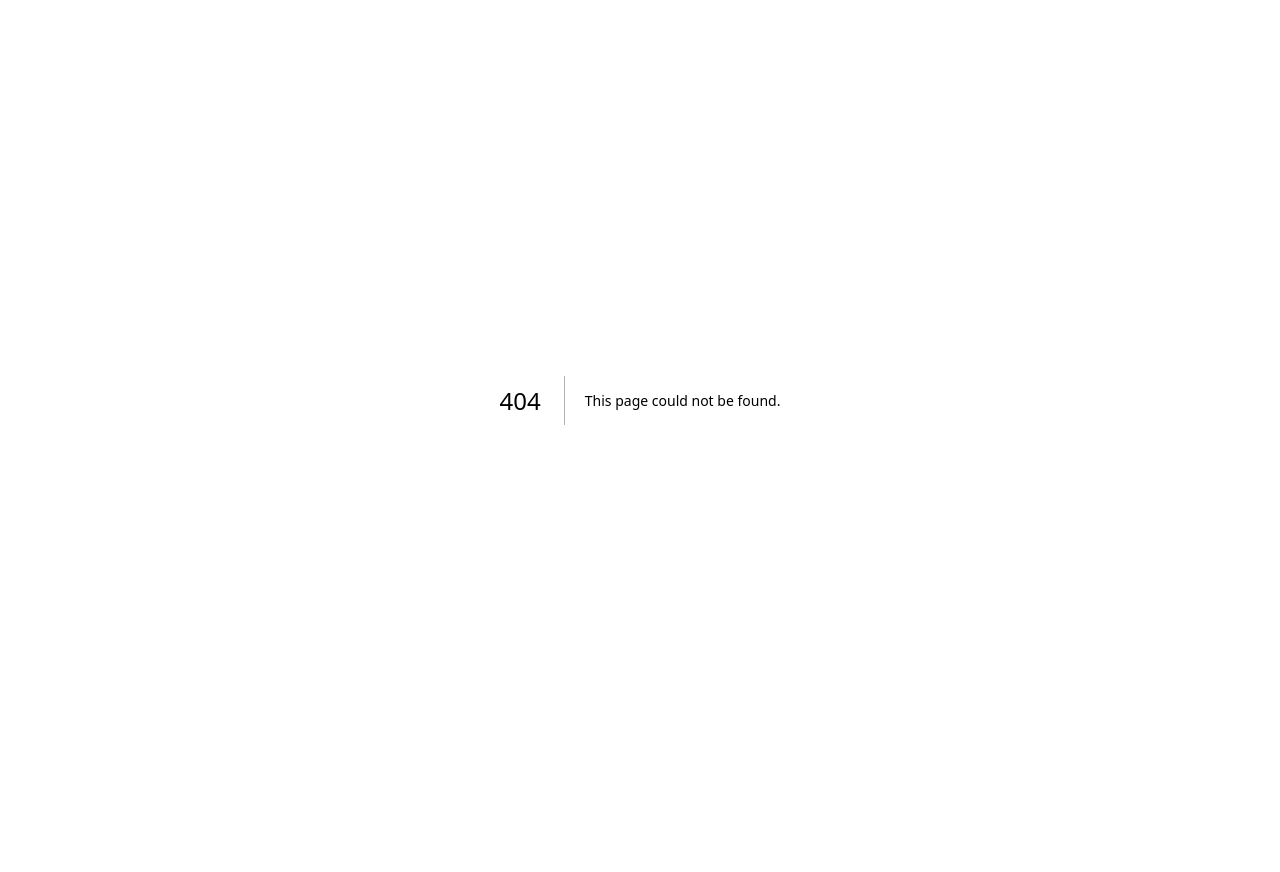
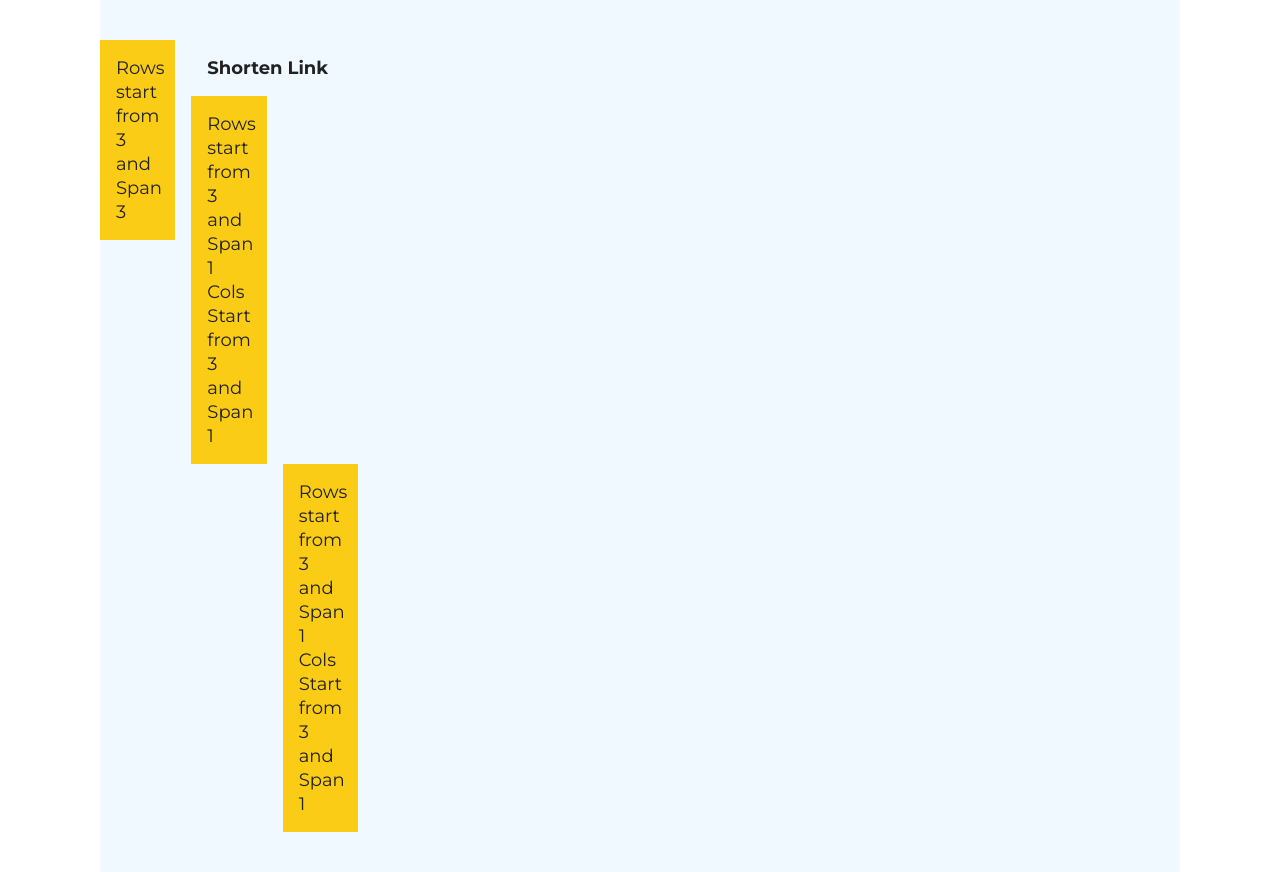
Before and after one commit to ARenewalAgent-ITS/ara5-frontend, a Next.js app: page /sandbox in a window 1280 px wide. Before the commit this address had no page. Before the commit the page ends 800 px from the top, so only its background shows below. Built offline with nearby package versions, Linux system fonts and the light colour scheme.

Commit message:
feat: add grid cell components

```diff
--- /dev/null
+++ b/src/app/sandbox/page.tsx
@@ -0,0 +1,49 @@
+import Cell from '@/components/Cell';
+import Grid from '@/components/Grid';
+import Typography from '@/components/Typography';
+
+export default function GridPage() {
+  return (
+    <div className='bg-white'>
+      <Grid className='bg-sky-50 py-10 min-h-screen'>
+        {/* <Cell cols="5_3" rows='3_3' className='bg-blue-200'>
+          <Typography weight='bold' className=" text-6xl p-4 w-full h-full bg-blue-200">
+            ARA 5.0
+          </Typography>
+        </Cell> */}
+        <Cell rows='1_3' className='bg-yellow-400 p-4'>
+          <Typography as='h1'>Rows start from 3 and Span 3 </Typography>
+        </Cell>
+        <Cell cols='2_1' rows='2_4' className='bg-yellow-400 p-4'>
+          <Typography as='h1'>Rows start from 3 and Span 1 </Typography>
+          <Typography as='h1'>Cols Start from 3 and Span 1</Typography>
+        </Cell>
+        <Cell cols='3_1' rows='8_4' className='bg-yellow-400 p-4'>
+          <Typography as='h1'>Rows start from 3 and Span 1 </Typography>
+          <Typography as='h1'>Cols Start from 3 and Span 1</Typography>
+        </Cell>
+        {/* <Cell cols="4_1" rows='6_4' className="bg-yellow-400 p-4">
+          <Typography as="h1">Rows start from 3 and Span 1 </Typography>
+          <Typography as="h1">Cols Start from 3 and Span 1</Typography>
+        </Cell> */}
+
+        <Cell cols='2_3' className=' p-4 '>
+          <Typography className='font-bold text-[33.28px]' as='h1'>
+            Shorten Link
+          </Typography>
+        </Cell>
+      </Grid>
+      {/* <Grid className="">
+        <Cell cols="4_full">
+          <Typography>araaaa</Typography>
+        </Cell>
+        <Cell cols="1_full">
+          <Typography>araaaaa</Typography>
+        </Cell>
+        <Cell cols="5_full">
+          <Typography>araaaaaaa</Typography>
+        </Cell>
+      </Grid> */}
+    </div>
+  );
+}
--- /dev/null
+++ b/src/components/Cell.tsx
@@ -0,0 +1,54 @@
+import * as React from 'react';
+
+import clsxm from '@/lib/clsxm';
+
+type CellProps = {
+  children?: React.ReactNode;
+  className?: string;
+  cols?: string;
+  colsSm?: string;
+  colsMd?: string;
+  colsLg?: string;
+  colsXl?: string;
+  rows?: string;
+  rowsSm?: string;
+  rowsMd?: string;
+  rowsLg?: string;
+  rowsXl?: string;
+};
+
+export default function Cell({
+  children,
+  className,
+  cols = 'auto-full',
+  colsSm,
+  colsMd,
+  colsLg,
+  colsXl,
+  rows,
+  rowsSm,
+  rowsMd,
+  rowsLg,
+  rowsXl,
+  ...rest
+}: CellProps) {
+  const cn = [];
+
+  if (cols) cn.push(`_cols-${cols}`);
+  if (colsSm) cn.push(`sm:_cols-${colsSm}`);
+  if (colsMd) cn.push(`md:_cols-${colsMd}`);
+  if (colsLg) cn.push(`lg:_cols-${colsLg}`);
+  if (colsXl) cn.push(`xl:_cols-${colsXl}`);
+
+  if (rows) cn.push(`_rows-${rows}`);
+  if (rowsSm) cn.push(`sm:_rows-${rowsSm}`);
+  if (rowsMd) cn.push(`md:_rows-${rowsMd}`);
+  if (rowsLg) cn.push(`lg:_rows-${rowsLg}`);
+  if (rowsXl) cn.push(`xl:_rows-${rowsXl}`);
+
+  return (
+    <div className={clsxm(cn, className)} {...rest}>
+      {children}
+    </div>
+  );
+}
--- /dev/null
+++ b/src/components/Grid.tsx
@@ -0,0 +1,38 @@
+import * as React from 'react';
+
+import clsxm from '@/lib/clsxm';
+
+type GridProps = {
+  children: React.ReactNode;
+  className?: string;
+  screenHeight?: boolean;
+};
+
+export default function Grid({
+  children,
+  className,
+  screenHeight = false,
+  ...rest
+}: GridProps) {
+  const baseCN = `
+    grid
+    grid-cols-5
+    gap-x-4
+    mx-4
+    sm:grid-cols-5
+    sm:mx-6
+    sm:gap-x-4
+    md:grid-cols-12
+    md:mx-[100px]
+    md:gap-x-4
+    relative
+    place-content-start
+    ${screenHeight ? 'min-h-screen' : ''}
+  `;
+
+  return (
+    <div className={clsxm(baseCN, className)} {...rest}>
+      {children}
+    </div>
+  );
+}
--- a/tailwind.config.js
+++ b/tailwind.config.js
@@ -1,8 +1,19 @@
 const { fontFamily } = require('tailwindcss/defaultTheme');
+const plugin = require('tailwindcss/plugin');
 
 /** @type {import('tailwindcss').Config} */
 module.exports = {
   content: ['./src/**/*.{js,ts,jsx,tsx}'],
+  safelist: [
+    {
+      pattern: /_(cols|rows)-(.+)/,
+      variants: ['sm', 'md', 'lg', 'xl'],
+    },
+    {
+      pattern: /grid-(rows|cols)-(.+)/,
+      variants: ['sm', 'md', 'lg', 'xl'],
+    },
+  ],
   theme: {
     extend: {
       fontFamily: {
@@ -372,5 +383,27 @@ module.exports = {
     },
   },
 
-  plugins: [require('@tailwindcss/forms')],
+  plugins: [
+    require('@tailwindcss/forms'),
+    plugin(({ addComponents }) => {
+      const [_, ...values] = [...Array(13).keys(), 'full', 'auto'];
+      const gridRowCol = {};
+
+      for (let start of values) {
+        for (let span of values) {
+          gridRowCol[`._cols-${start}_${span}`] = {
+            gridColumnStart: `${start}`,
+            gridColumnEnd: `span ${span}`,
+          };
+
+          gridRowCol[`._rows-${start}_${span}`] = {
+            gridRowStart: `${start}`,
+            gridRowEnd: `span ${span}`,
+          };
+        }
+      }
+
+      addComponents(gridRowCol);
+    }),
+  ],
 };
```
